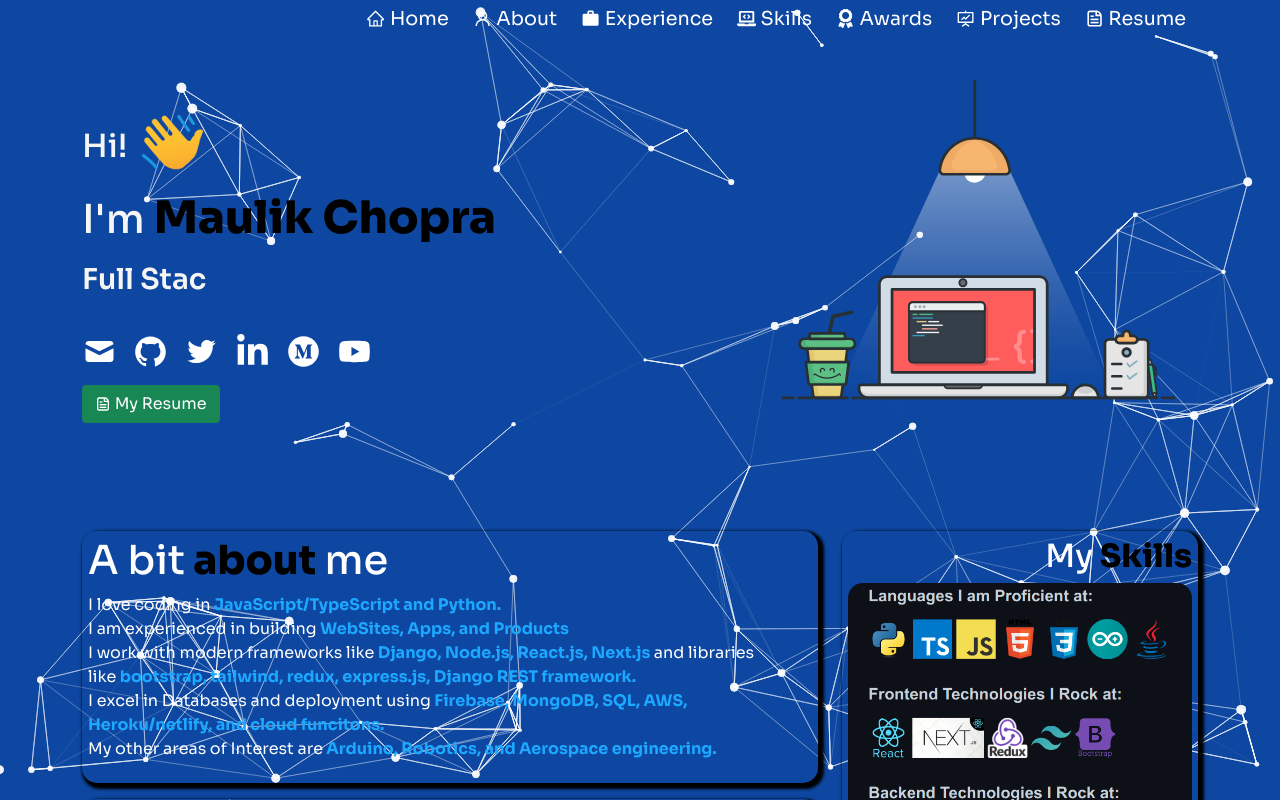
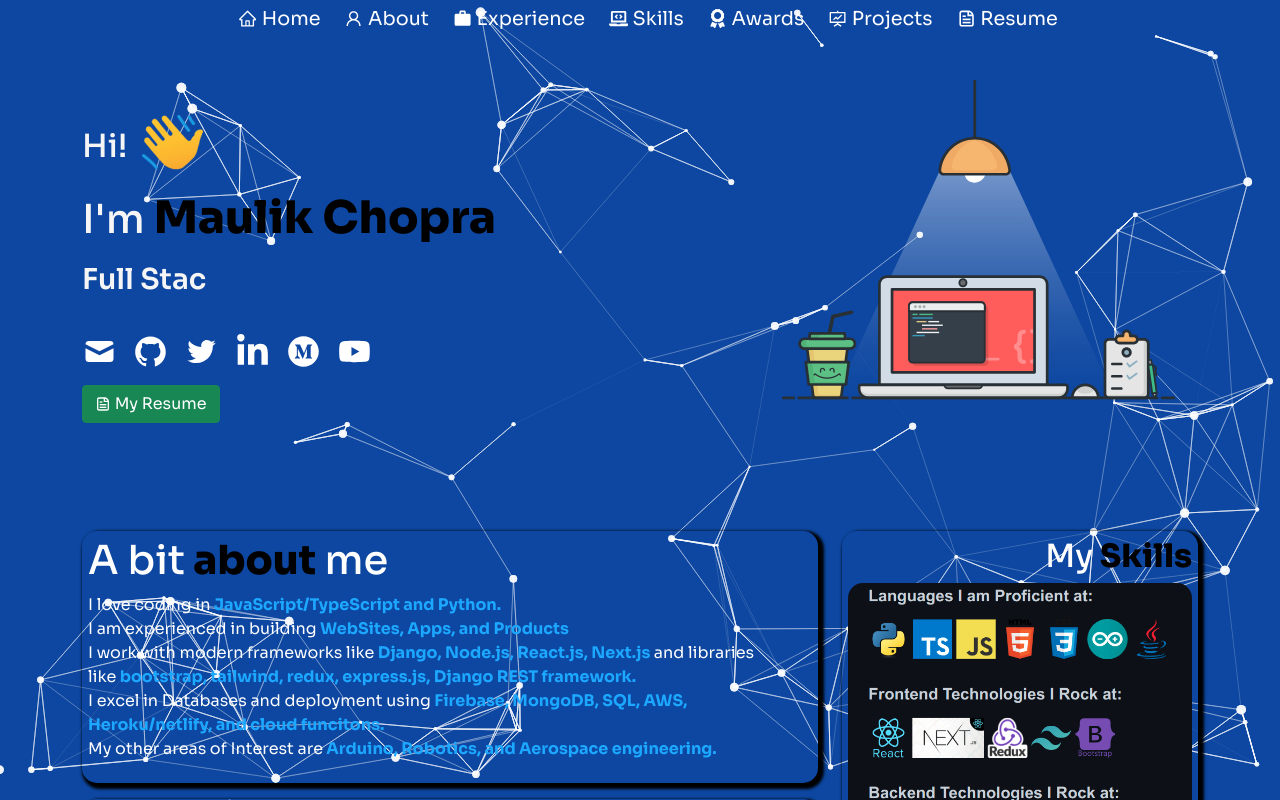
Before and after one commit to MaulikChopra/maulikchopra.github.io, a React (Create React App) app: page / in a window 1280 px wide. Shown: the top 800 px of the page. Built offline with nearby package versions, Linux system fonts and the light colour scheme.

Commit message:
navbar fix

```diff
--- a/src/components/Navbar.js
+++ b/src/components/Navbar.js
@@ -34,6 +34,7 @@ function NavBar() {
   };
   return (
     <Navbar
+      fluid
       expanded={expand}
       fixed="top"
       expand="md"
@@ -55,7 +56,7 @@ function NavBar() {
           <span></span>
         </Navbar.Toggle>
         <Navbar.Collapse id="responsive-navbar-nav">
-          <Nav className="ms-auto" defaultActiveKey="#home">
+          <Nav className="mx-auto" defaultActiveKey="#home">
             <Nav.Item>
               <Nav.Link
                 as={HashLink}
--- a/src/style.css
+++ b/src/style.css
@@ -91,7 +91,6 @@ button:focus {
   box-shadow: 0px 10px 10px 0px rgba(9, 5, 29, 0.171) !important;
   backdrop-filter: blur(10px) !important;
 }
-
 .navbar {
   position: fixed !important;
   transition: all 0.3s ease-out 0s !important;
```
